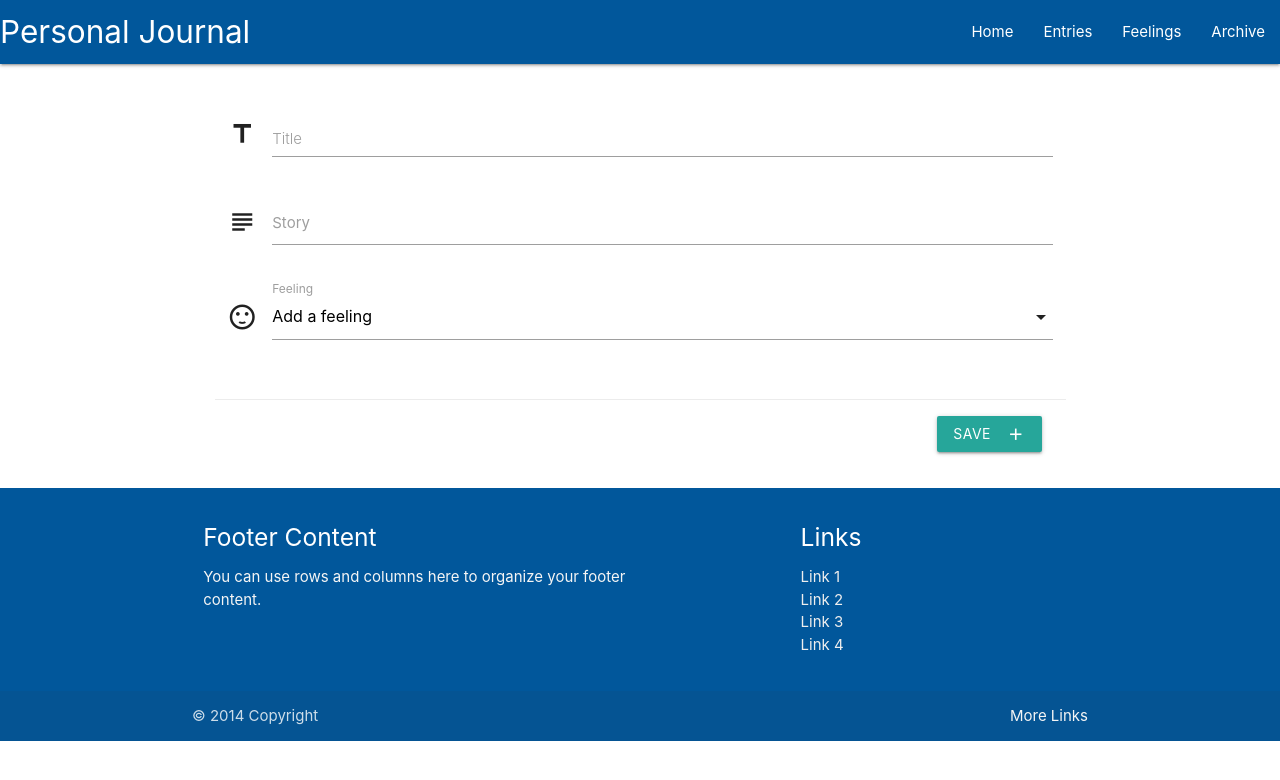
After one commit to onisstudio/personal-journal-ms3, a Flask app: page /add_entry in a window 1280 px wide. The commit adds this page. Shown: the top 780 px of the page. Run offline with Flask 2, Linux system fonts and the light colour scheme; data that the repository does not hold is empty; some libraries are stand-ins or nearby versions.

Commit message:
Add new entry page

```diff
--- a/app.py
+++ b/app.py
@@ -15,6 +15,16 @@ mongo = PyMongo(app)
 def get_entries():
     return render_template("entries.html", entries=mongo.db.entries.find())
 
+@app.route('/add_entry')
+def add_entry():
+    return render_template('addentry.html',
+    feelings=mongo.db.feelings.find())
+
+@app.route('/insert_entry', methods=['POST'])
+def insert_entry():
+    entries = mongo.db.entries
+    entries.insert_one(request.form.to_dict())
+    return redirect(url_for('get_entries'))
 
 if __name__ == '__main__':
     app.run(host=os.environ.get('IP'),
--- a/static/js/script.js
+++ b/static/js/script.js
@@ -1,24 +1,3 @@
   $(document).ready(function () {
-      InlineEditor
-          .create(document.querySelector('#editor'), {
-              toolbar: {
-                  items: [
-                      'bold',
-                      'italic',
-                      'link',
-                      'bulletedList',
-                      'numberedList',
-                      '|',
-                      'indent',
-                      'outdent',
-                      '|',
-                      'undo',
-                      'redo'
-                  ]
-              },
-              placeholder: 'Type the content here!'
-          })
-          .catch(error => {
-              console.error(error);
-          });
+      $('select').formSelect();
   });
--- /dev/null
+++ b/templates/addentry.html
@@ -0,0 +1,53 @@
+{% extends 'base.html' %}
+{% block content %}
+
+<div class="row">
+    <div class="col s12">
+        <div class="card">
+            <form action="{{ url_for('insert_entry') }}" method="POST" class="col s12">
+            <div class="card-content">
+                <div class="row">
+                    <span class="card-title">
+                        <div class="input-field">
+                            <i class="material-icons prefix">title</i>
+                            <input id="entry_title" name="entry_title" type="text">
+                            <label for="entry_title">Title</label>
+                        </div>
+                    </span>
+                </div>
+
+                <div class="row">
+                    <div class="input-field">
+                        <span class="material-icons prefix">
+                            subject
+                        </span>
+                        <textarea id="entry_story" name="entry_story" class="materialize-textarea"></textarea>
+                        <label for="entry_story">Story</label>
+                    </div>
+                </div>
+
+                <div class="row">
+                    <div class="input-field">
+                        <span class="material-icons prefix">
+                            sentiment_satisfied
+                        </span>
+                        <select id="feeling" name="feeling_name">
+                            <option value="" disabled selected>Add a feeling</option>
+                            {% for feeling in feelings %}
+                            <option value="{{feeling.feeling_name}}">{{feeling.feeling_name}}</option>
+                            {% endfor %}
+                        </select>
+                        <label>Feeling</label>
+                    </div>
+                </div>
+            </div>
+            <div class="card-action right-align">
+                <button class="btn waves-effect waves-light" type="submit" name="action">Save<i
+                        class="material-icons right">add</i></button>
+            </div>
+            </form>
+        </div>
+    </div>
+</div>
+
+{% endblock %}
```
Also changed, not shown: templates/entries.html (+1 -17 lines).
